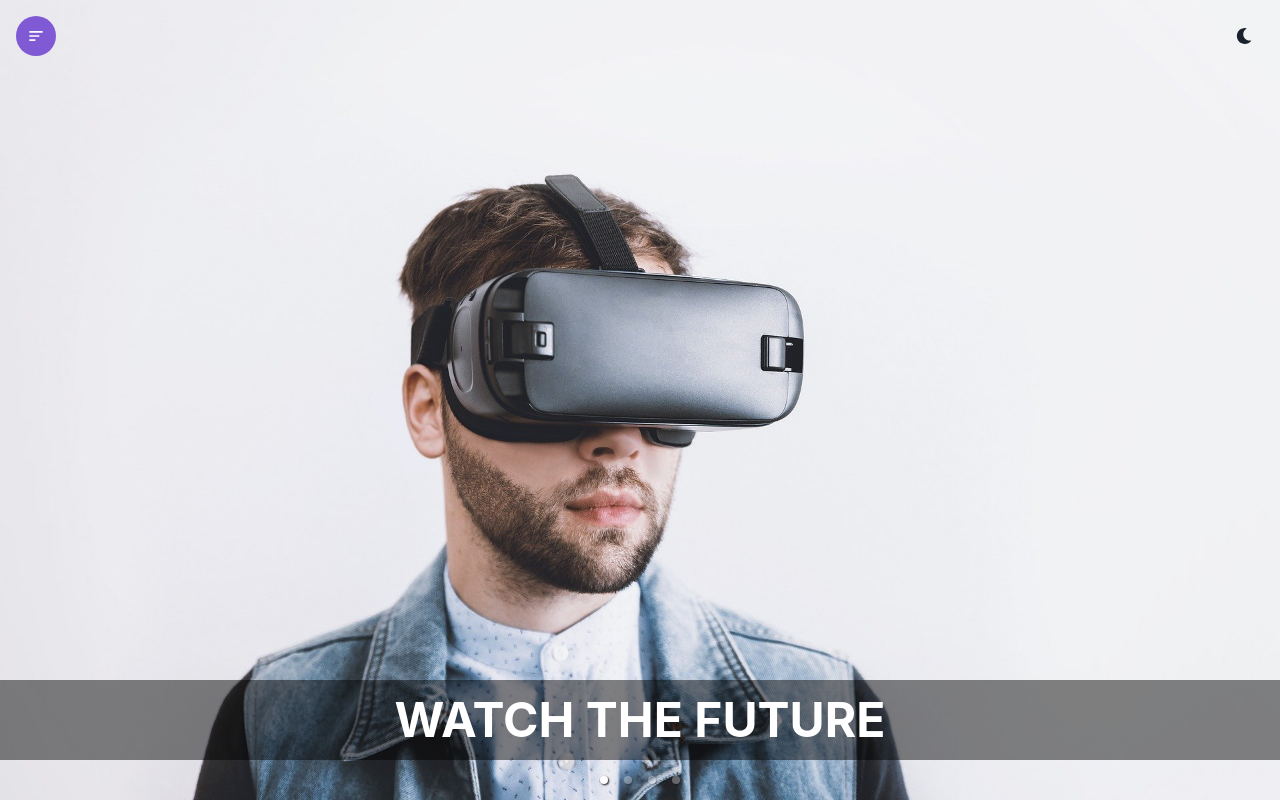
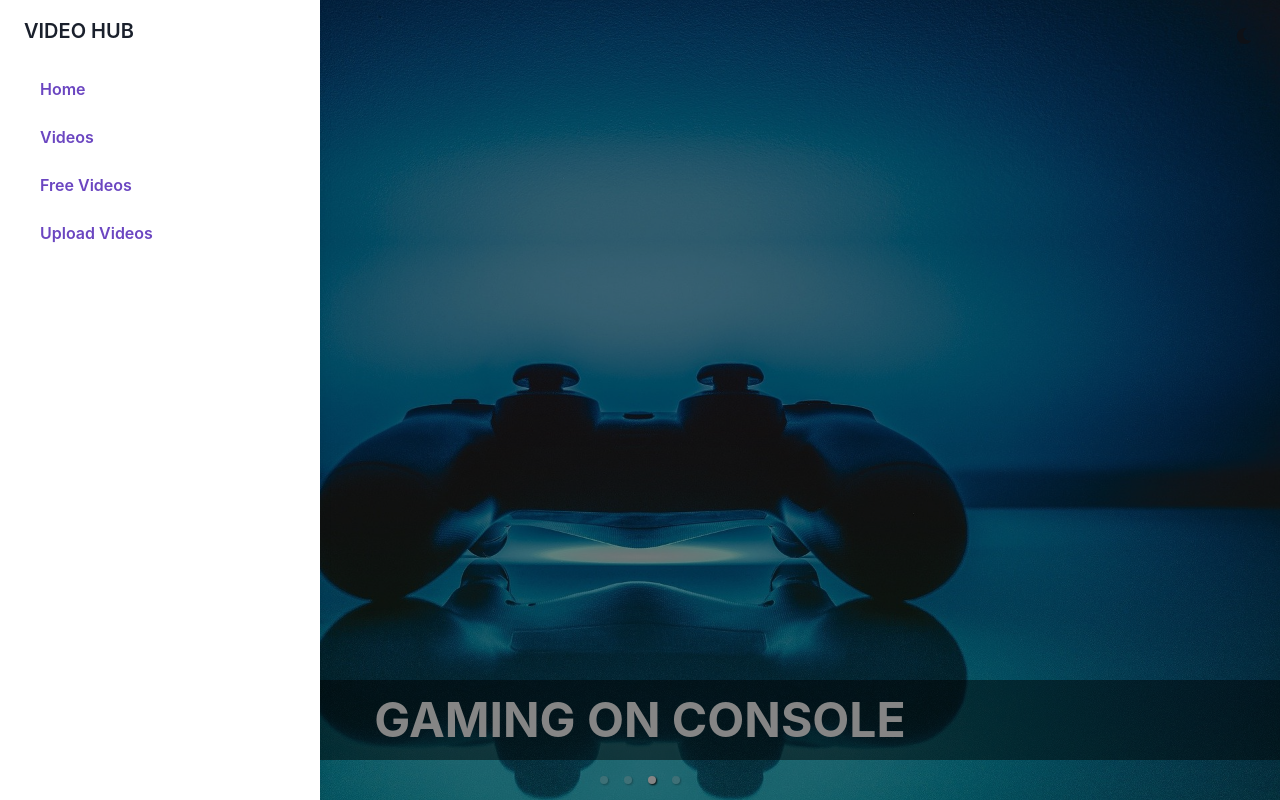
Before and after one commit to meankit2610/React-Frontend-chakra-ui, a React (Create React App) app in the folder game-chakra-ui/: page / in a window 1280 px wide. Both pictures are taken after a click on the button 36 px from the left and 36 px from the top of the page. Shown: the top 800 px of the page. Built offline with nearby package versions, Linux system fonts and the light colour scheme.

Commit message:
header added

```diff
--- a/game-chakra-ui/src/components/Header.jsx
+++ b/game-chakra-ui/src/components/Header.jsx
@@ -1,7 +1,8 @@
 import React from 'react'
-import {Drawer,DrawerBody,DrawerCloseButton,DrawerContent,DrawerHeader,DrawerOverlay,Button,VStack,HStack,useDisclosure} from '@chakra-ui/react'
+import {Drawer,DrawerBody,DrawerCloseButton,DrawerContent,DrawerHeader,DrawerOverlay,Button,VStack,HStack,useDisclosure, Link} from '@chakra-ui/react'
 import {BiMenuAltLeft} from  'react-icons/bi'
 function Header() {
+    const {isOpen,onClose,onOpen} = useDisclosure()
   return (
     <>
       <Button
@@ -14,19 +15,50 @@ function Header() {
         w={'10'}
         h={'10'}
         borderRadius={'full'}
+        onClick={onOpen}
       >
         <BiMenuAltLeft size={'20'} />
       </Button>
-          <Drawer>
+      <Drawer isOpen={isOpen} onClose={onClose} placement="left">
         <DrawerOverlay />
         <DrawerContent>
-                  <DrawerHeader>
-                      VIDEO HUB
-                  </DrawerHeader>
+          <DrawerHeader>VIDEO HUB</DrawerHeader>
+          <DrawerBody>
+            <VStack alignItems={'flex-start'}>
+              <Button
+                onClick={onClose}
+                variant={'ghost'}
+                colorScheme={'purple'}
+              >
+                <Link to={'/'}>Home</Link>
+              </Button>
+              <Button
+                onClick={onClose}
+                variant={'ghost'}
+                colorScheme={'purple'}
+              >
+                <Link to={'/videos'}>Videos</Link>
+              </Button>
+              <Button
+                onClick={onClose}
+                variant={'ghost'}
+                colorScheme={'purple'}
+              >
+                <Link to={'/videos?category=free'}>Free Videos</Link>
+              </Button>
+              <Button
+                onClick={onClose}
+                variant={'ghost'}
+                colorScheme={'purple'}
+              >
+                <Link to={'/upload'}>Upload Videos</Link>
+              </Button>
+            </VStack>
+          </DrawerBody>
         </DrawerContent>
       </Drawer>
     </>
-  )
+  );
 }
 
 export default Header
```
Lines whose indentation alone changed are shown as unchanged.
